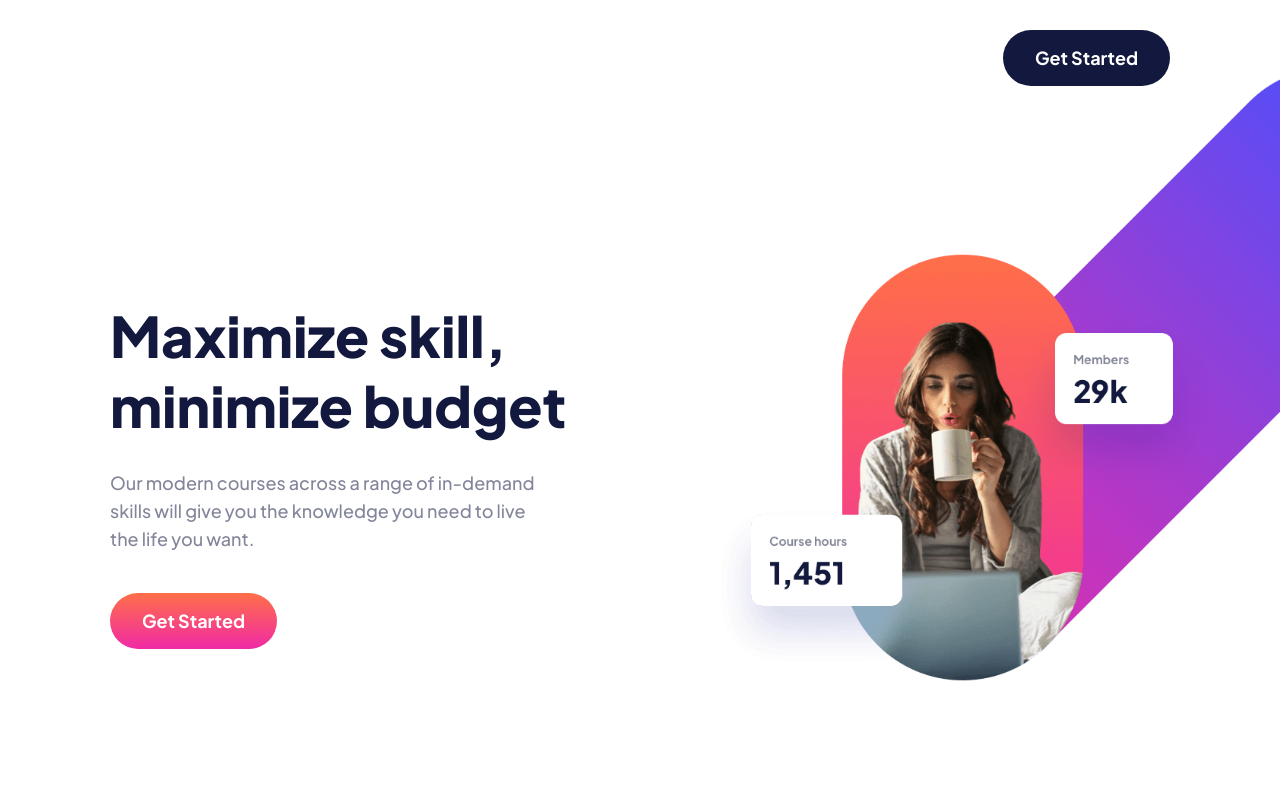
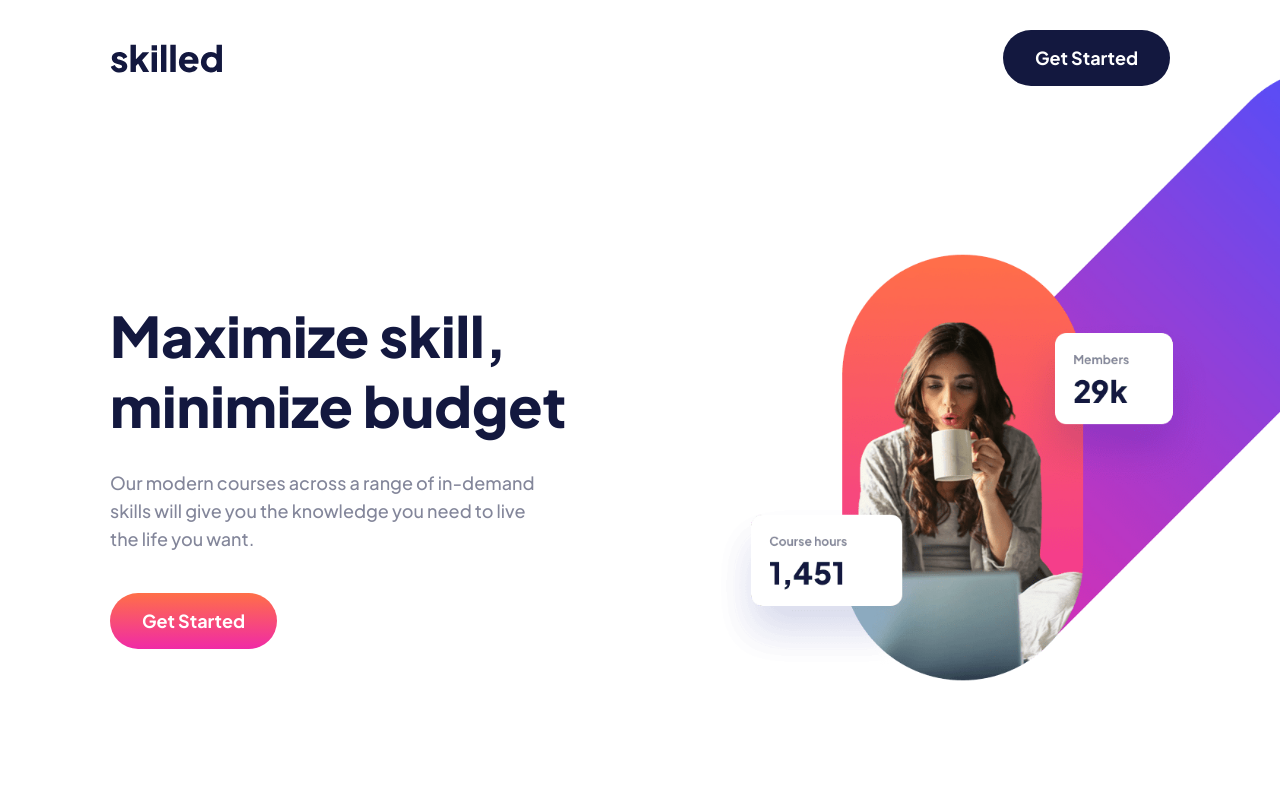
Before and after one commit to nathansoussana/skilled-elearning-landing-page, a React (Vite) app: page / in a window 1280 px wide. Shown: the top 800 px of the page. Built offline with nearby package versions, Linux system fonts and the light colour scheme.

Commit message:
Coded light and dark mode logo

```diff
--- a/src/css/main.css
+++ b/src/css/main.css
@@ -105,6 +105,22 @@ nav a {
   z-index: 1;
 }
 
+@media (prefers-color-scheme: dark) {
+  .nav-logo-dark-mode {
+    display: block;
+  }
+  .nav-logo-light-mode {
+    display: none;
+  }
+}
+@media (prefers-color-scheme: light) {
+  .nav-logo-dark-mode {
+    display: none;
+  }
+  .nav-logo-light-mode {
+    display: block;
+  }
+}
 .hero {
   display: flex;
   align-items: center;
--- a/src/jsx/Navbar.jsx
+++ b/src/jsx/Navbar.jsx
@@ -3,7 +3,8 @@ import {Button1} from './Buttons'
 export default function Navbar() {
   return (
     <nav>
-        <img src="logo-light.svg" alt="skilled logo" className="nav-logo" />
+        <img src="logo-dark.svg" alt="skilled logo" className="nav-logo nav-logo-light-mode" />
+        <img src="logo-light.svg" alt="skilled logo" className="nav-logo nav-logo-dark-mode" />
         <Button1 url="#" text="Get Started" />
     </nav>
   )
--- a/src/sass/_navbar.sass
+++ b/src/sass/_navbar.sass
@@ -6,3 +6,19 @@ nav
 
   a
     z-index: 1
+
+// Light & Dark mode styles
+
+@media (prefers-color-scheme: dark)
+  .nav-logo-dark-mode
+    display: block
+
+  .nav-logo-light-mode
+    display: none
+
+@media (prefers-color-scheme: light)
+  .nav-logo-dark-mode
+    display: none
+
+  .nav-logo-light-mode
+    display: block
```
Also changed, not shown: 1 other file (tests, documents, lock files or other folders).
